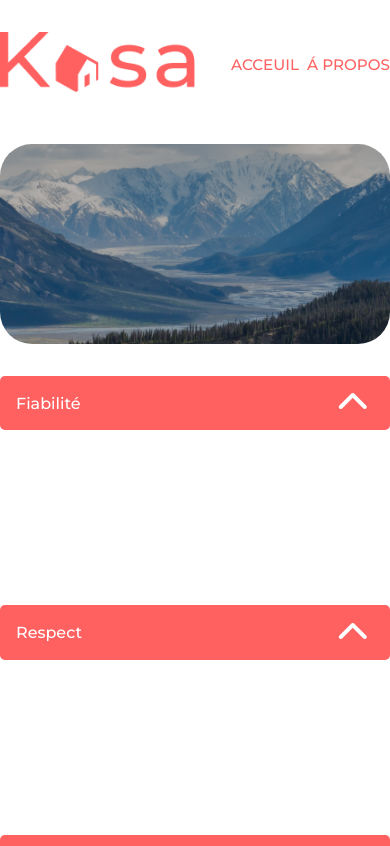
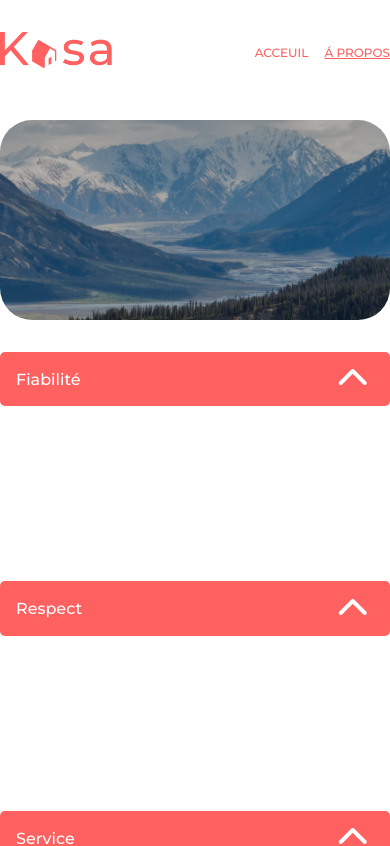
Before and after one commit to mikl291/P7-DEV-WEB-KASA, a React (Create React App) app: page /about in a window 390 px wide. Shown: the top 846 px of the page. Built offline with nearby package versions, Linux system fonts and the light colour scheme.

Commit message:
Update Navbar.scss

```diff
--- a/src/style/layout/Navbar.scss
+++ b/src/style/layout/Navbar.scss
@@ -7,66 +7,35 @@
     justify-content: space-between;
     align-items: center;
     color: colors.$primary;
-    font-weight: 500;
     margin-top: 2rem;
 
     .navbar__logo img {
-      color: colors.$primary;
+      border-bottom: none;
     }
 
     .navbar__links {
         display: flex;
-        gap: 5rem;
+        gap: 1rem;
         list-style-type: none;
         padding: 0;
 
         }
         a {
             text-decoration: none;
-            color: inherit
-
+            color: colors.$primary
         }
-        @media (max-width: 768px) {
+        & .active {
+          text-decoration: underline;
+        }
+        @media (max-width:  758px) {
 
             .navbar__links {
-                gap: 0.5rem;
+                font-size: 12px;
                 text-transform: uppercase;
-                font-size: 95%;
             }
 
             .navbar__logo img {
-              width: 195px;
-              height: 60px;
+              width: 7rem
             }
         }
     }
-
-
-
-    .nav-active {
-        position: relative;
-
-        &::after {
-            content: "";
-            position: absolute;
-            height: 1.5px;
-            width: 0;
-            bottom: 0px;
-            left: 50%;
-            transform: translate(-50%);
-            background: colors.$primary;
-            -webkit-animation: anim 0.3s ease forwards;
-            animation: anim 0.6s ease forwards;
-
-            @-webkit-keyframes anim {
-              to {
-                width: 100%;
-              }
-            }
-            @keyframes anim {
-              to {
-                width: 100%;
-              }
-            }
-        }
-}
```
